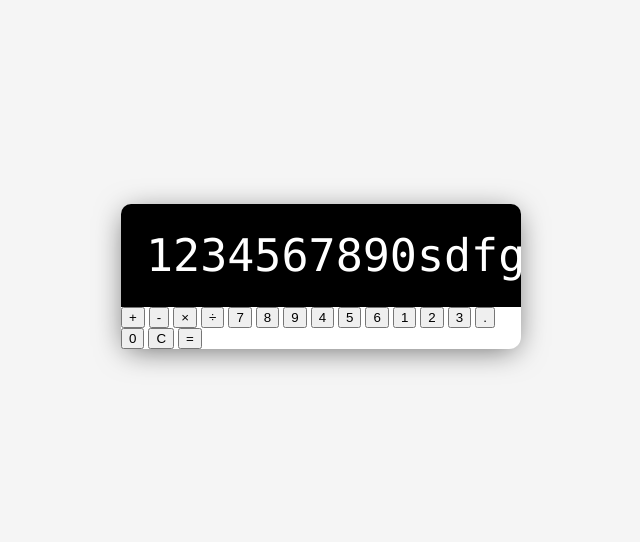
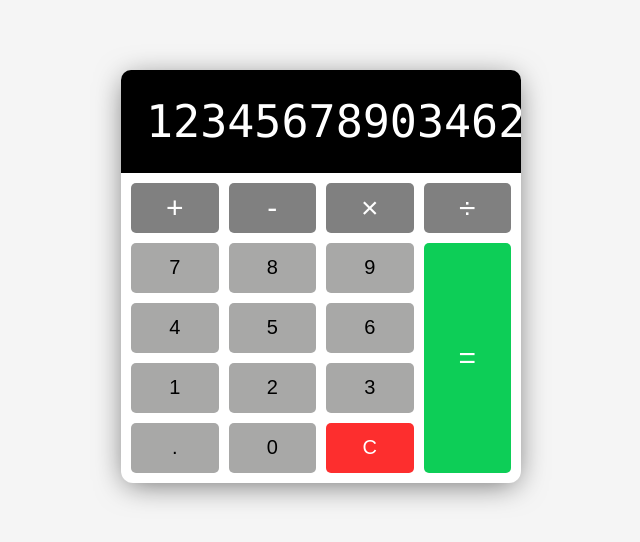
Before and after one commit to Sn0wC0de/calculator, a plain HTML site: page index.html in a window 1280 px wide. Shown: the part 124-666 px from the top of the page, without its empty margins (319-959 px from the left). Drawn offline with Linux system fonts and the light colour scheme.

Commit message:
buttons css

```diff
--- a/index.html
+++ b/index.html
@@ -12,7 +12,7 @@
     <div class="calculator">
         <!-- dispaly -->
         <div class="calculator-display">
-            <h1>1234567890sdfgasefgaeg</h1>
+            <h1>1234567890346252354362</h1>
         </div>
         <!-- buttons -->
         <div class="calculator-buttons">
@@ -31,7 +31,7 @@
             <button value="3">3</button>
             <button class="decimal" value=".">.</button>
             <button value="0">0</button>
-            <button value="clear" id="cleat-btn">C</button>
+            <button class="clear" value="clear" id="clear-btn">C</button>
             <button class="equal-sign operator" value="=">=</button>
         </div>
     </div>
--- a/style.css
+++ b/style.css
@@ -63,3 +63,60 @@ body {
 ::-webkit-scrollbar-thumb:hover {
   background: #555;
 }
+
+/* buttons */
+
+.calculator-buttons {
+    display: grid;
+    grid-template-columns: repeat(4, 1fr);
+    gap: 10px;
+    padding: 10px;
+}
+
+button {
+  min-height: 50px;
+  font-size: 20px;
+  font-weight: 100;
+  border: none;
+  border-radius: 5px;
+  cursor: pointer;
+  background: rgb(168, 168, 167);
+}
+
+button:hover {
+  filter: brightness(110%);
+}
+
+button:active {
+  transform: translateY(1px);
+}
+
+button:focus {
+  outline: none;
+}
+
+.operator {
+  background: grey;
+  color: white;
+  font-size: 30px;
+}
+
+.clear {
+  background: rgb(253, 46, 46);
+  color: white;
+}
+.clear:hover {
+  filter: brightness(90%);
+}
+
+.equal-sign {
+  grid-column: -2;
+  grid-row: 2/span 4;
+  background: rgb(13, 206, 87);
+}
+
+@media screen and (max-width: 600px) {
+  .calculator {
+    width: 95%;
+  }
+}
```
